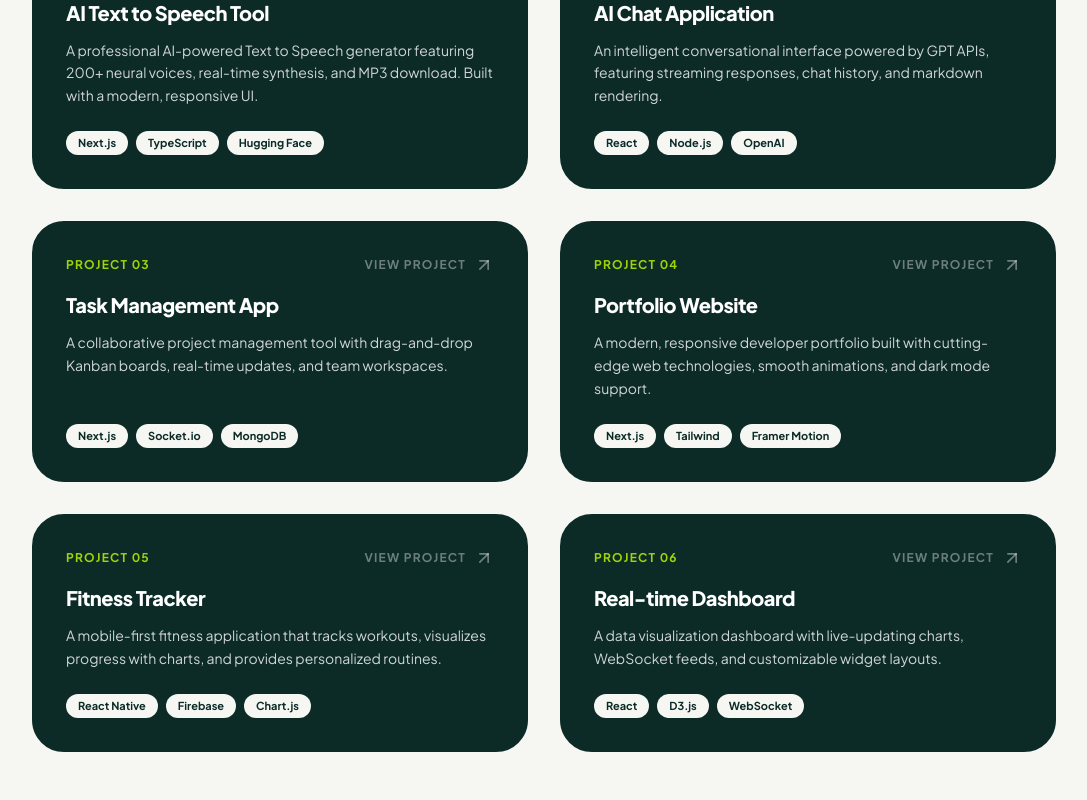
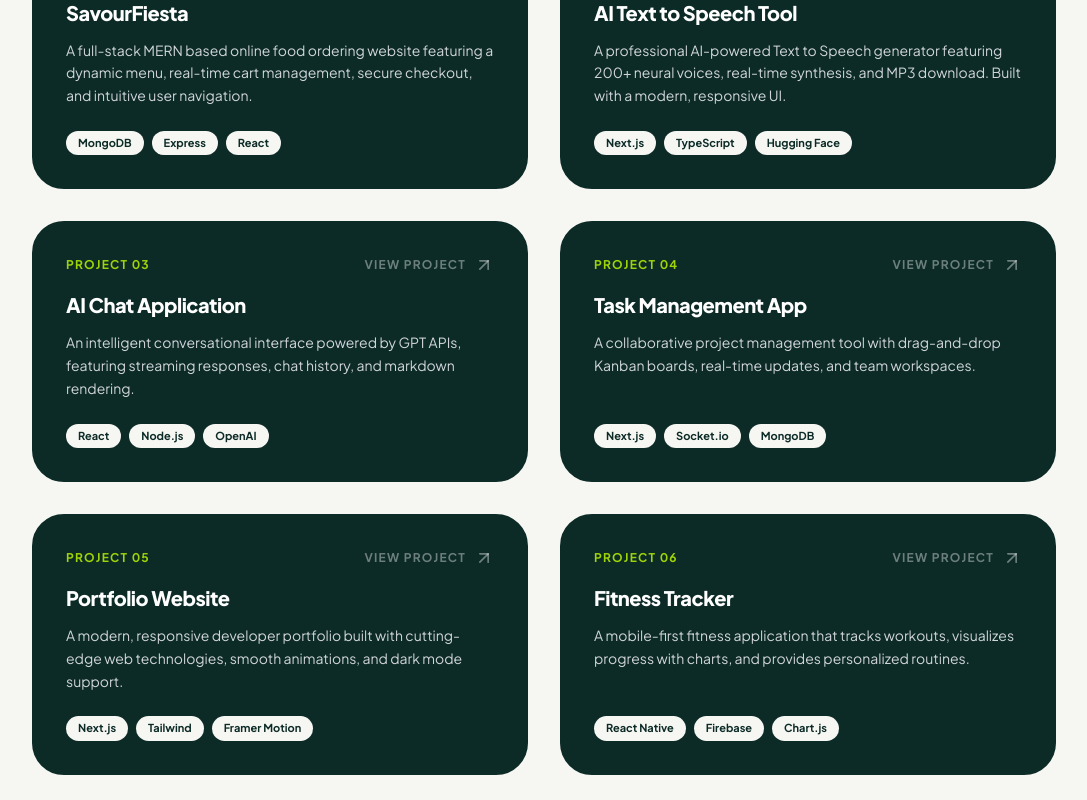
Before and after one commit to Mlahim/Muhammad-Mlahim-Portfolio, a Next.js app: page / in a window 1280 px wide. Shown: the part 2060-2860 px from the top of the page, without its empty margins (96-1183 px from the left). Built offline with nearby package versions, Linux system fonts and the light colour scheme.

Commit message:
feat: Add SavourFiesta MERN stack project to portfolio

```diff
--- a/src/components/ProjectsSection.tsx
+++ b/src/components/ProjectsSection.tsx
@@ -5,6 +5,14 @@ import { ArrowUpRight } from "lucide-react";
 
 /* ── Project Data ─────────────────────────────────── */
 const projects = [
+    {
+        title: "SavourFiesta",
+        description:
+            "A full-stack MERN based online food ordering website featuring a dynamic menu, real-time cart management, secure checkout, and intuitive user navigation.",
+        tags: ["MongoDB", "Express", "React", "Node.js"],
+        link: "https://savourfiesta-webapplication.vercel.app/",
+        image: "",
+    },
     {
         title: "AI Text to Speech Tool",
         description:
@@ -42,14 +50,6 @@ const projects = [
         description:
             "A mobile-first fitness application that tracks workouts, visualizes progress with charts, and provides personalized routines.",
         tags: ["React Native", "Firebase", "Chart.js"],
-        link: "#",
-        github: "#",
-    },
-    {
-        title: "Real-time Dashboard",
-        description:
-            "A data visualization dashboard with live-updating charts, WebSocket feeds, and customizable widget layouts.",
-        tags: ["React", "D3.js", "WebSocket", "Express"],
         link: "#",
         github: "#",
     },
```
